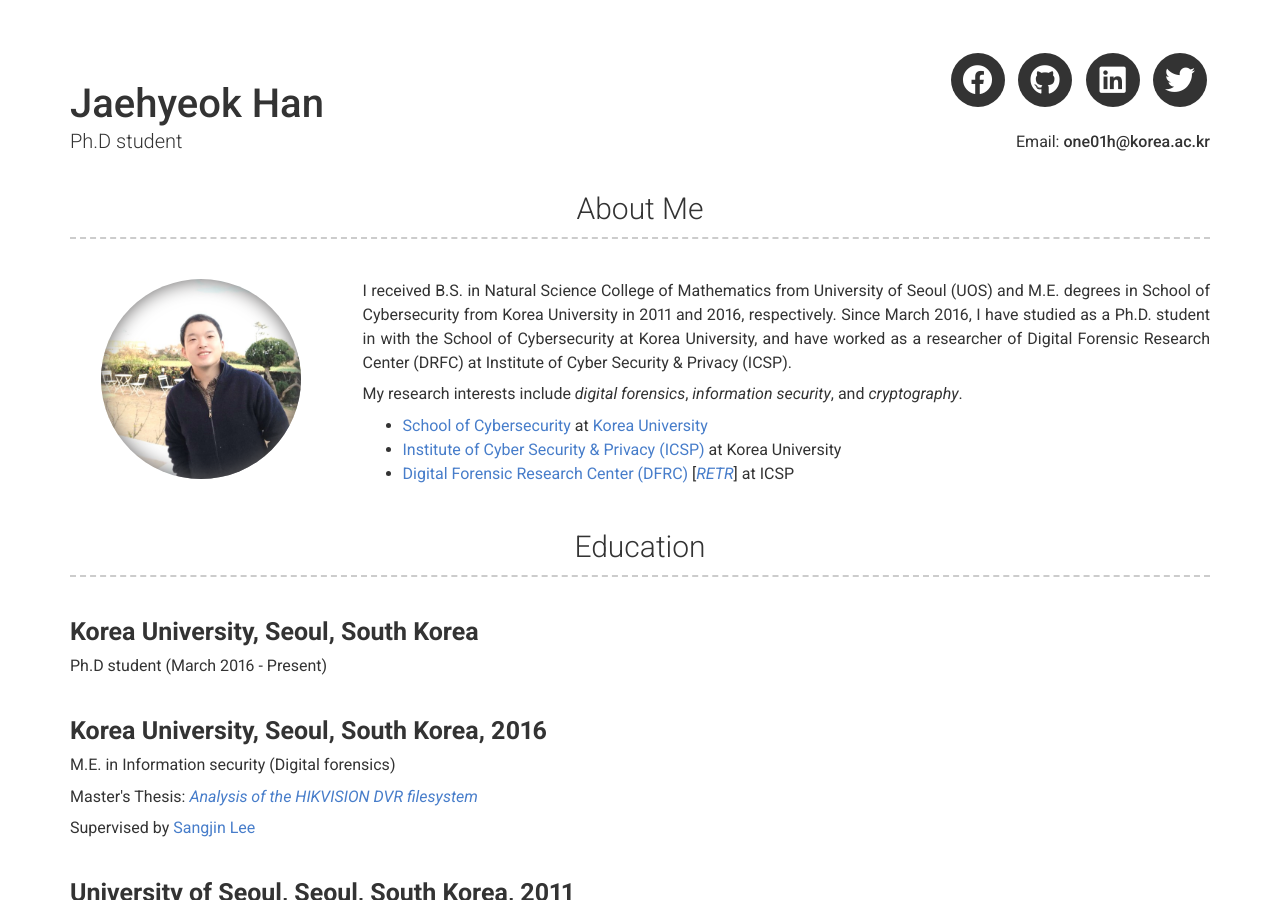
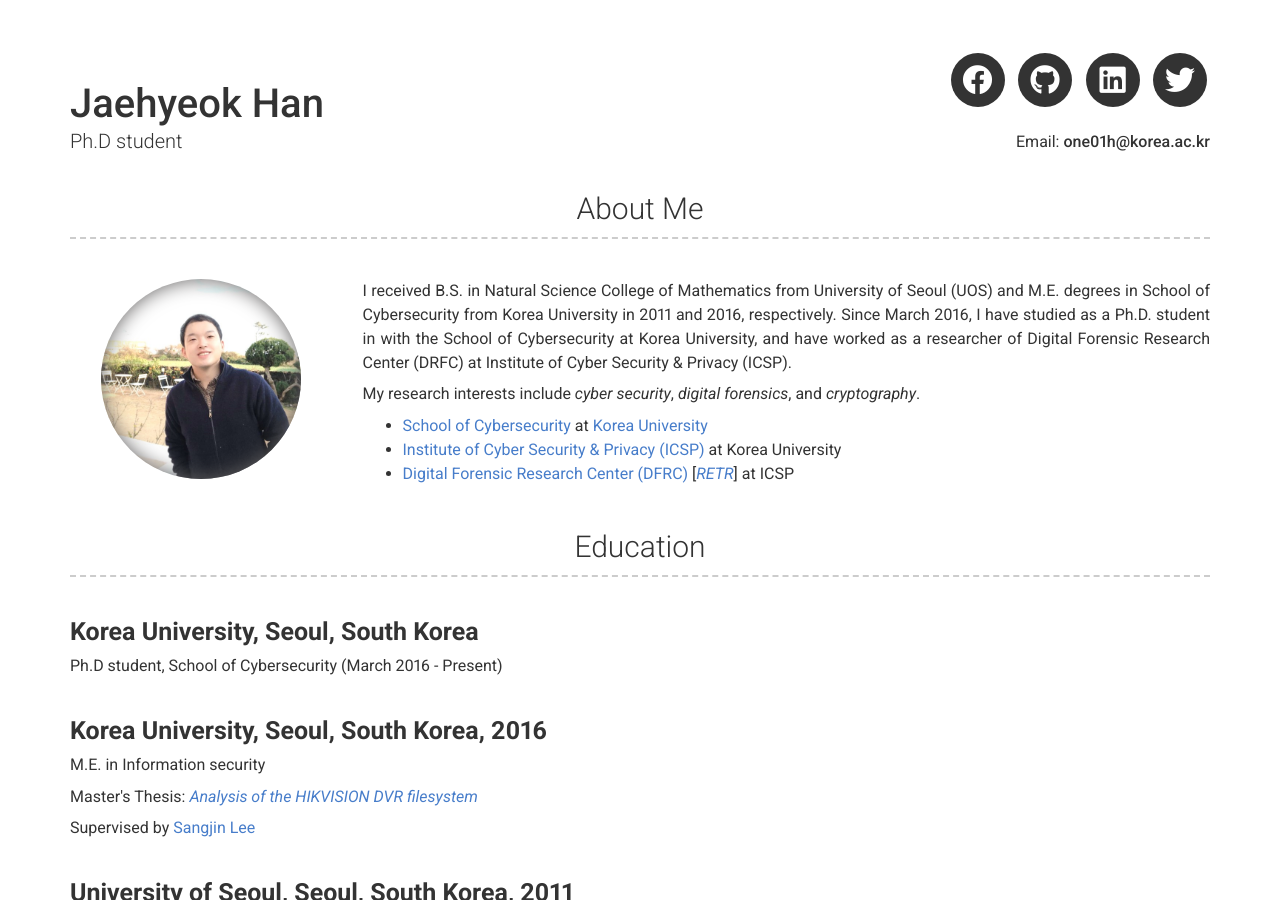
Before and after one commit to JaehyeokHan/jaehyeokhan.github.io, a Jekyll site: the page built from index.md, in a window 1280 px wide and 900 px high. Built offline with Jekyll 4.4.1, drawn with Linux system fonts in a browser that asks for light colours; nearby versions of some CDN libraries.

Commit message:
Update _config.yml

```diff
--- a/_config.yml
+++ b/_config.yml
@@ -54,7 +54,7 @@ about_profile_image: images/profile.jpg
 about_content: | # this will include new lines to allow paragraphs
   I received B.S. in Natural Science College of Mathematics from University of Seoul (UOS) and M.E. degrees in School of Cybersecurity from Korea University in 2011 and 2016, respectively. Since March 2016, I have studied as a Ph.D. student in with the School of Cybersecurity at Korea University, and have worked as a researcher of Digital Forensic Research Center (DRFC) at Institute of Cyber Security & Privacy (ICSP).
 
-  My research interests include *digital forensics*, *information security*, and *cryptography*.
+  My research interests include *cyber security*, *digital forensics*, and *cryptography*.
 
   - <A href = "https://gss.korea.edu/" target = "top">School of Cybersecurity</A> at <A href = "http://www.korea.edu/" target = "top">Korea University</A>
   - <A href = "https://gss.korea.edu/sis_en/organisations/center.do" target = "top">Institute of Cyber Security & Privacy (ICSP)</A> at Korea University
@@ -69,21 +69,21 @@ content:
         title: Korea University, Seoul, South Korea
         # sub_title: March 2016 - Present
         description: | # this will include new lines to allow paragraphs
-          Ph.D student (March 2016 - Present)
+          Ph.D student, School of Cybersecurity (March 2016 - Present)
 #         Dissertation:
 
       - layout: left
         title: Korea University, Seoul, South Korea, 2016
         # sub_title: March 2014 - February 2016
-        description: | # Master of Engineering
-          <p> M.E. in Information security (Digital forensics)</p>
+        description: | # Master of Engineering, Graduate School of Information Security
+          <p> M.E. in Information security</p>
           <p>Master's Thesis: <i><A href = "https://library.korea.ac.kr/detail/?cid=CAT000045866940&ctype=t" target = "top">Analysis of the HIKVISION DVR filesystem</A></i></p>
           <p>Supervised by <A href = "https://scs.korea.ac.kr/ime/professor/honor.do?mode=view&articleNo=36554&article.offset=0&articleLimit=30" target = "top">Sangjin Lee</A></p>
 
       - layout: left
         title: University of Seoul, Seoul, South Korea, 2011
         # sub_title: March 2007 - February 2011
-        description: | # Bachelor of Science
+        description: | # Bachelor of Science, College of Natural Science
           <p> B.S in Mathematics</p>
           <p>Supervised by <A href = "https://www.uos.ac.kr/en/professor/view.do?proseq=14&code=20031&pageIndex=1&epTicket=LOG" target = "top">Jaechul Sung</A></p>
 
```
